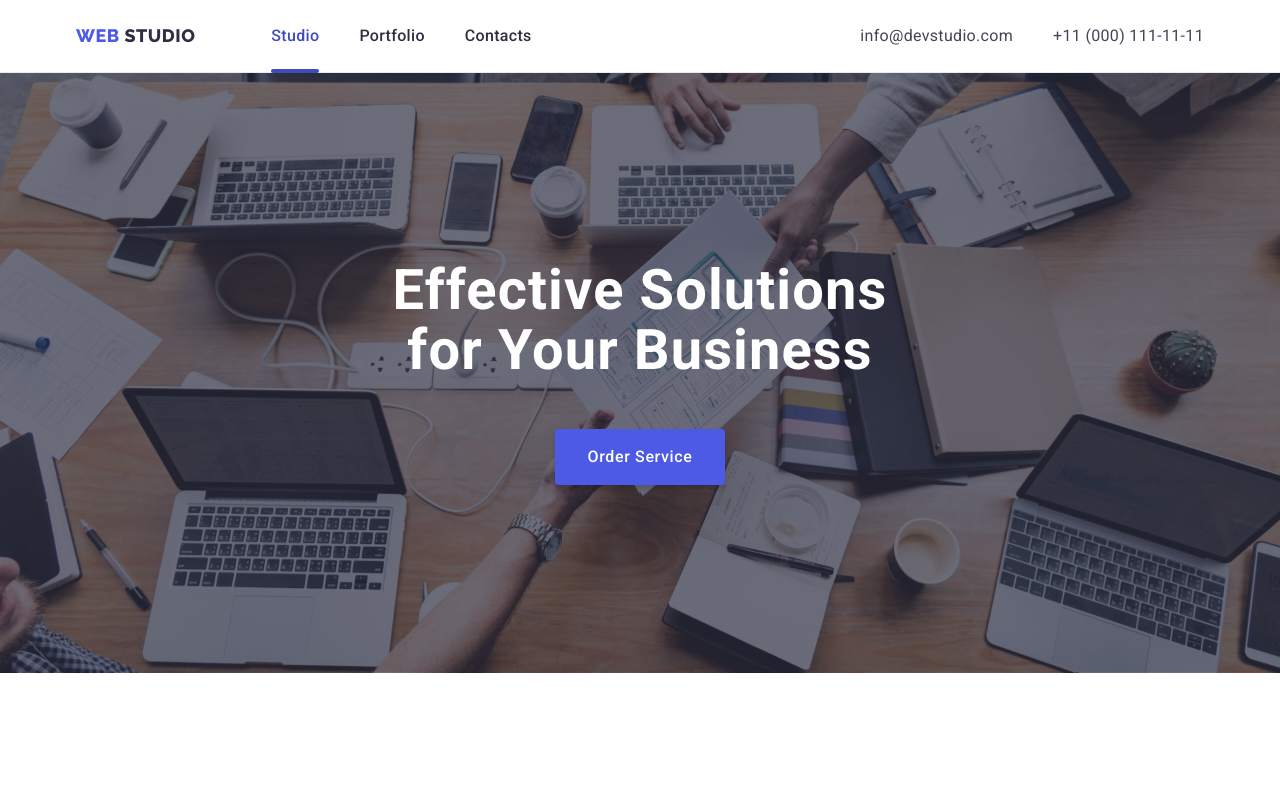
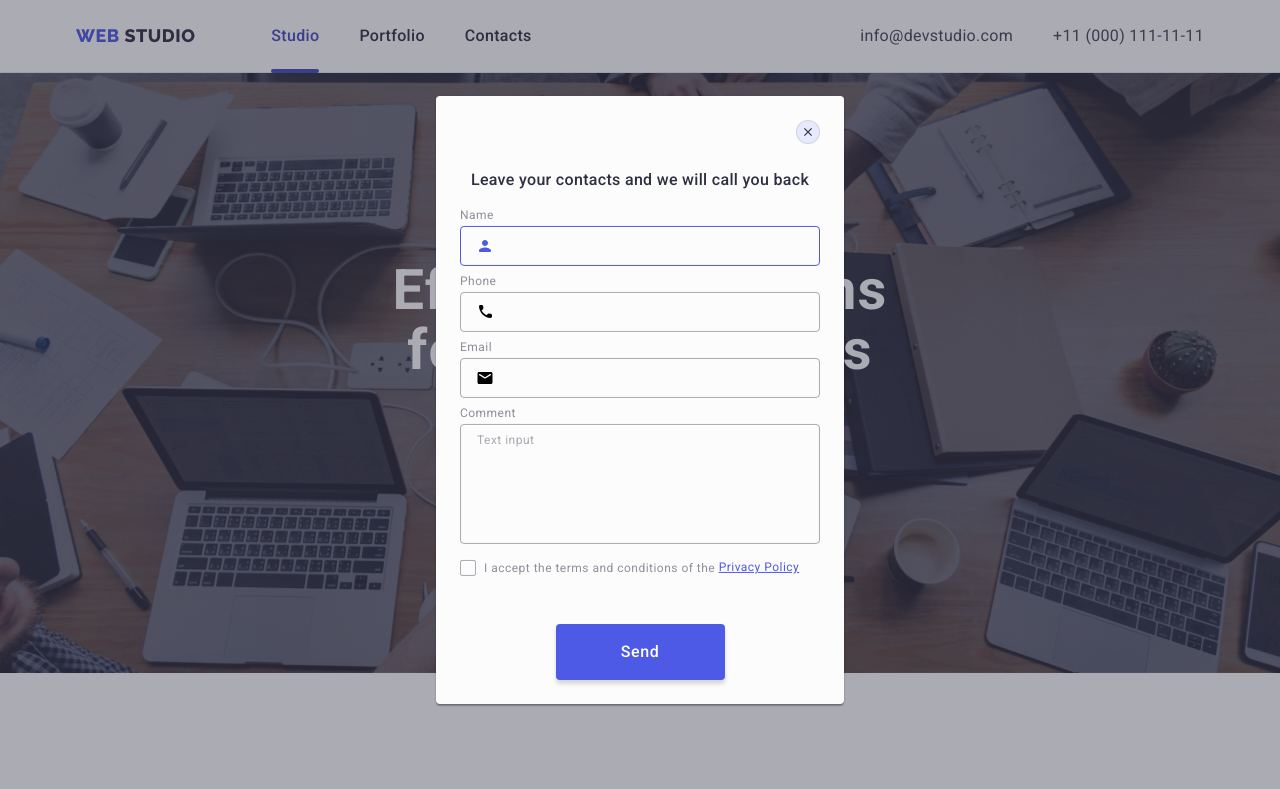
Before and after one commit to Serj-New/goit-markup-hw-05, a plain HTML site: page index.html in a window 1280 px wide. Shown: the top 789 px of the page. Drawn offline with nearby package versions, Linux system fonts and the light colour scheme.

Commit message:
8 upd input markup

```diff
--- a/css/styles.css
+++ b/css/styles.css
@@ -638,8 +638,12 @@ section {
     height: 40px;
     margin-bottom: 8px;
     border-radius: 4px;
+    line-height: 1.17;
+    letter-spacing: 0.04em;
+    color: rgba(46, 47, 66, 0.4);
     border: 1px solid rgba(46, 47, 66, 0.40);
     padding: 11px 12px 11px 38px;
+    outline: transparent;
 
     resize: none;
 
@@ -648,22 +652,26 @@ section {
 
 .modal-icon {
     position: absolute;
-    bottom: 8px;
     left: 16px;
+    top: 50%;
+    transform: translateY(-50%);
 
     transition: fill 250ms cubic-bezier(0.4, 0, 0.2, 1);
+}
+
+.modal-field:nth-child(4n) {
+    margin-bottom: 16px;
 }
 
 .modal-field:nth-child(4n) .modal-input {
     width: 100%;
     height: 120px;
     padding: 8px 16px;
-    margin-bottom: 16px;
 }
 
 .modal-input::placeholder {
     font-size: 12px;
-    line-height: 1.167;
+    line-height: 1.17;
     letter-spacing: 0.48px;
     color: rgba(46, 47, 66, 0.40);
 }
@@ -677,11 +685,21 @@ section {
     fill: #4D5AE5;
 }
 
+.modal-check {
+    position: relative;
+    display: block;
+    font-size: 12px;
+    line-height: 1.17;
+    letter-spacing: 0.48px;
+    color: #8E8F99;
+    margin-bottom: 24px;
+}
+
 .check-text {
     display: flex;
     align-items: center;
     font-size: 12px;
-    line-height: 1.167;
+    line-height: 1.17;
     letter-spacing: 0.48px;
     color: #8E8F99;
 }
@@ -693,23 +711,23 @@ section {
 }
 
 .checkbox-icon {
-    display: flex;
+    display: inline-flex;
     align-items: center;
     justify-content: center;
     width: 16px;
     height: 16px;
     border: 1px solid rgba(46, 47, 66, 0.40);
-    border-radius: 4px;
+    border-radius: 2px;
     margin-right: 8px;
     fill: transparent;
 
-    transition: all 250ms cubic-bezier(0.4, 0, 0.2, 1);
+    transition: background-color 250ms cubic-bezier(0.4, 0, 0.2, 1), border 250ms cubic-bezier(0.4, 0, 0.2, 1), fill 250ms cubic-bezier(0.4, 0, 0.2, 1);
 }
 
 .check-input:checked + .check-text .checkbox-icon {
-    fill: #FFF;
+    fill: #F4F4FD;
     background-color: #404BBF;
-    border-color: transparent;
+    border: none;
 
     transition: all 250ms cubic-bezier(0.4, 0, 0.2, 1), border-color cubic-bezier(0.4, 0, 0.2, 1) 250ms;
 }
--- a/index.html
+++ b/index.html
@@ -370,7 +370,7 @@
         </div>
     </footer>
 
-    <div class="backdrop" data-modal>
+    <div class="backdrop is-open" data-modal>
         <div class="modal">
             <button type="button" class="modal-btn" data-modal-close>
                 <svg class="modal-btn-icon" width="8" height="8">
@@ -410,11 +410,11 @@
                     <label for="user-comment" class="modal-label">Comment</label>
                     <textarea name="user-comment" id="user-comment" class="modal-input" rows="6" placeholder="Text input"></textarea>
                 </div>
-                <div class="modal-field">
-                    <input type="checkbox" name="modal-check" id="modal-check" class="check-input visually-hidden">
-                    <label for="modal-check" class="check-text">
+                <div class="modal-check">
+                    <input type="checkbox" name="user-privacy" id="user-privacy" class="check-input visually-hidden" value="true" >
+                    <label for="user-privacy" class="check-text">
                         <span class="checkbox-icon">
-                            <svg class="modal-checl-icon" width="16" height="16">
+                            <svg class="modal-checl-icon" width="10" height="8">
                                 <use href="./images/icons.svg#icon-checkbox-conf"></use>
                             </svg>
                         </span>
```
